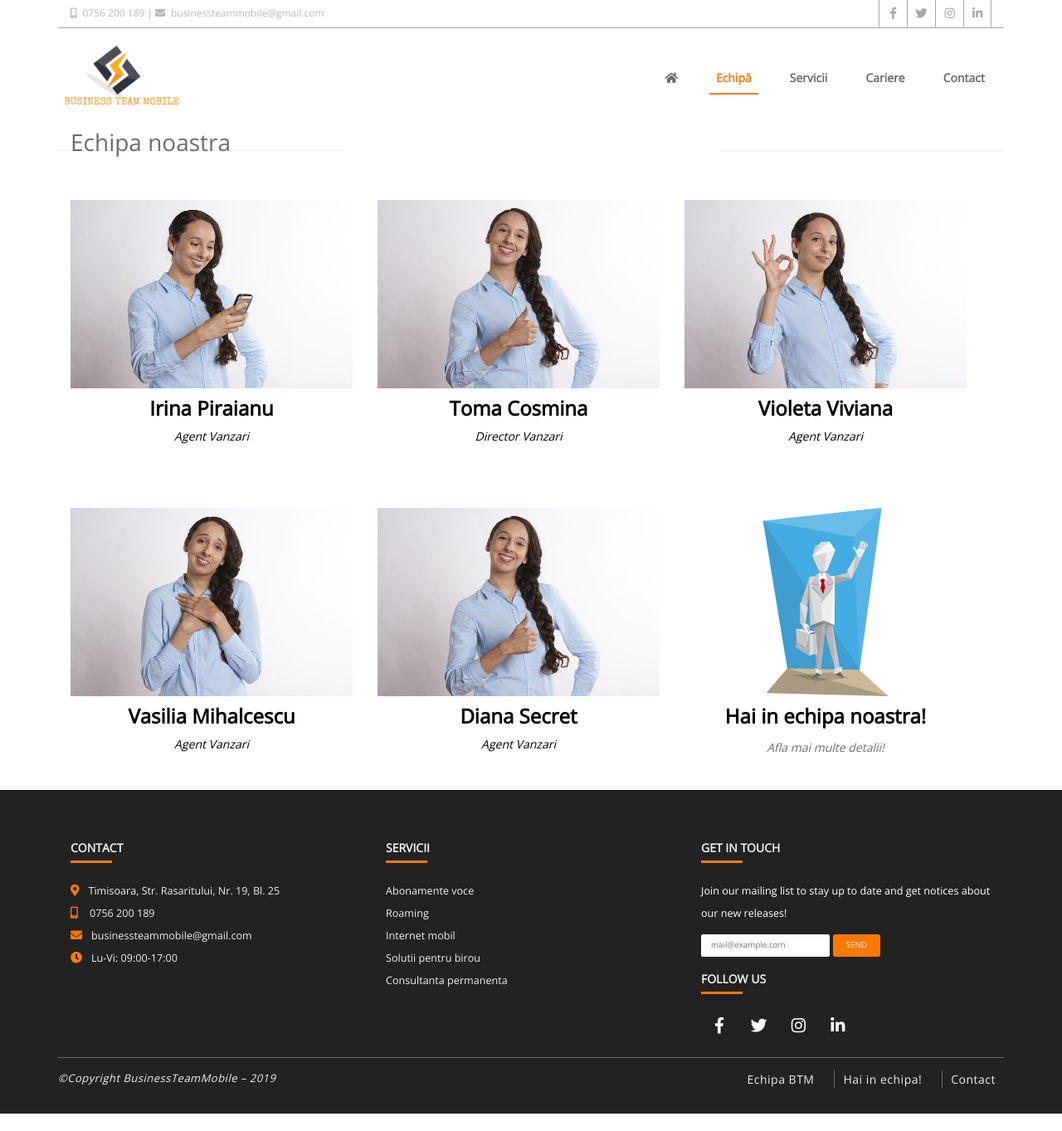
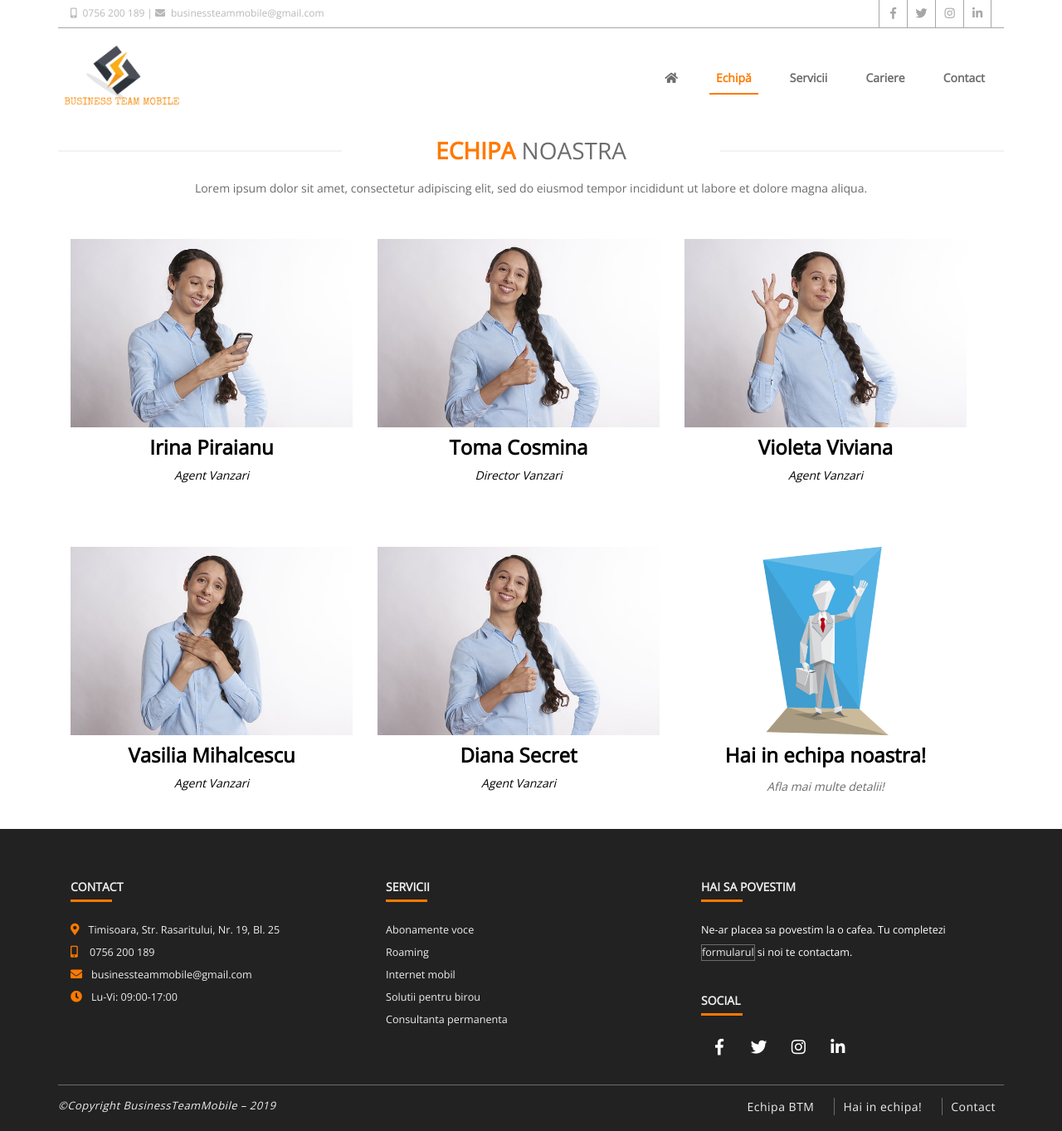
Before and after one commit to StefanDiana/BusinessTeamMobile, a plain HTML site: page echipa.html in a window 1280 px wide. Shown: the whole page at 83% size. Before the commit the page ends 1342 px from the top, so only its background shows below. Drawn offline with nearby package versions, Linux system fonts and the light colour scheme.

Commit message:
code review improvements, edited footer section

```diff
--- a/echipa.html
+++ b/echipa.html
@@ -68,46 +68,50 @@
       <div class="container team">
         <div class="row title_container">
           <div class="col-md-12 section_header">
-            <h1>Echipa noastra</h1>
+            <h1><span>Echipa</span> noastra</h1>
+          </div>
+          <div class="col-md-12">
+            <p>Lorem ipsum dolor sit amet, consectetur adipiscing elit, sed do eiusmod tempor incididunt ut labore et dolore magna aliqua.</p>
           </div>
         </div>
+
         <div class="row background_container">
-          <div class="col-lg-4 col-md-4 col-sm-2 col-xs-12 bulb">
+          <div class="col-lg-4 col-md-4 col-sm-6 col-xs-12 member_card">
             <img src="images/p1.jpg" onmouseover="this.src='images/q1.jpg'" onmouseout="this.src='images/p1.jpg'" alt="">
             <div class="body_card">
               <h5 class="title_card">Irina Piraianu</h5>
               <p class="text_card">Agent Vanzari</p>
             </div>
           </div>
-          <div class="col-lg-4 col-md-4 col-sm-2 col-xs-12 bulb">
+          <div class="col-lg-4 col-md-4 col-sm-6 col-xs-12 member_card">
             <img src="images/p5.jpg" onmouseover="this.src='images/q5.jpg'" onmouseout="this.src='images/p5.jpg'" alt="">
             <div class="body_card">
               <h5 class="title_card">Toma Cosmina</h5>
               <p class="text_card">Director Vanzari</p>
             </div>
           </div>
-          <div class="col-lg-4 col-md-4 col-sm-2 col-xs-12 bulb">
+          <div class="col-lg-4 col-md-4 col-sm-6 col-xs-12 member_card">
             <img src="images/p3.jpg" onmouseover="this.src='images/q3.jpg'" onmouseout="this.src='images/p3.jpg'" alt="">
             <div class="body_card">
               <h5 class="title_card">Violeta Viviana</h5>
               <p class="text-card">Agent Vanzari</p>
             </div>
           </div>
-          <div class="col-lg-4 col-md-4 col-sm-2 col-xs-12 bulb">
+          <div class="col-lg-4 col-md-4 col-sm-6 col-xs-12 member_card">
             <img src="images/p4.jpg" onmouseover="this.src='images/q4.jpg'" onmouseout="this.src='images/p4.jpg'" alt="">
             <div class="body_card">
               <h5 class="title_card">Vasilia Mihalcescu</h5>
               <p class="text_card">Agent Vanzari</p>
             </div>
           </div>
-          <div class="col-lg-4 col-md-4 col-sm-2 col-xs-12 bulb">
+          <div class="col-lg-4 col-md-4 col-sm-6 col-xs-12 member_card">
             <img src="images/p5.jpg" onmouseover="this.src='images/q5.jpg'" onmouseout="this.src='images/p5.jpg'" alt="">
             <div class="body_card">
               <h5 class="title_card">Diana Secret</h5>
               <p class="text_card">Agent Vanzari</p>
             </div>
           </div>
-          <div class="col-lg-4 col-md-4 col-sm-2 col-xs-12 bulb">
+          <div class="col-lg-4 col-md-4 col-sm-6 col-xs-12 member_card">
             <a href="cariere.html">
               <img src="images/p6.png" onmouseover="this.src='images/q6.png'" onmouseout="this.src='images/p6.png'" alt="">
               <div class="body_card">
@@ -150,17 +154,13 @@
               </div>
             </div>
             <div class="col-sm-12 col-md-4">
-              <div class="footer_sub_soc">
-                <div class="footer_mail_subscribe">
-                  <h4 class="footer_title">Get in touch<span class="head_line"></span></h4>
-                  <p>Join our mailing list to stay up to date and get notices about our new releases!</p>
-                  <form class="subscribe">
-                    <input type="text" placeholder="mail@example.com">
-                    <input type="submit" class="main_button" value="send">
-                  </form>
+              <div class="footer_social">
+                <div class="footer_lets_chat">
+                  <h4 class="footer_title">Hai sa povestim<span class="head_line"></span></h4>
+                  <p>Ne-ar placea sa povestim la o cafea. Tu completezi <a href="contact.html">formularul</a> si noi te contactam.</p>
                 </div>
                 <div class="footer_social_icons">
-                  <h4 class="footer_title">Follow Us<span class="head_line"></span></h4>
+                  <h4 class="footer_title">Social<span class="head_line"></span></h4>
                   <ul class="social-list">
                     <li><a href="#"><i class="fab fa-facebook-f"></i></a></li>
                     <li><a href="#"><i class="fab fa-twitter"></i></a></li>
--- a/sass/common.scss
+++ b/sass/common.scss
@@ -3,6 +3,21 @@
 
 body {
   font-family: $font-family-base;
+}
+
+h1 {
+  text: {
+    align: center;
+    transform: uppercase;
+  }
+  font-size: 2em;
+  position: relative;
+  color: $grey;
+  padding-top: 10px;
+  span {
+    font-weight: bold;
+    color: $orange;
+  }
 }
 
 .more-link {
@@ -16,18 +31,7 @@ body {
   text-decoration: none;
 }
 
-.section_header:before {
-  content: "";
-  position: absolute;
-  width: 30%;
-  height: 1px;
-  background-color: $light-color;
-  box-shadow: 0px 1px 0px $bg-color;
-  top: 50%;
-  left: 0;
-  z-index:0;
-}
-.section_header:after {
+.section_header:before, .section_header:after {
   content: "";
   position: absolute;
   width: 30%;
@@ -35,6 +39,12 @@ body {
   background-color: $light-color;
   box-shadow: 0px 1px 0px $bg-color;
   top: 50%;
-  right: 0;
   z-index:0;
 }
+
+.section_header:before{
+  left: 0;
+}
+.section_header:after {
+  right: 0;
+}
--- a/sass/despre.scss
+++ b/sass/despre.scss
@@ -84,15 +84,6 @@ section {
       text-align: center;
       position: relative;
       margin-bottom: 2em;
-      color: $grey;
-      h1 {
-        text-transform: uppercase;
-        font-size: 2em;
-        span {
-          font-weight: bold;
-          color: $orange;
-        }
-      }
     }
 
     .service_list {
--- a/sass/echipa.scss
+++ b/sass/echipa.scss
@@ -18,19 +18,12 @@ body {
 
 
 // Team Section
-.team {
-  .title_container {
-    h1 {
-      text {
-        align: center;
-        transform: uppercase;
-      }
-      position: relative;
-      color: #6c6c6c;
-      font-size: 2em;
-      padding-bottom: 10px;
-    }
-  }
+
+.title_container p {
+  color: $grey;
+  text-align: center;
+  margin-top: 10px;
+}
 
   .background_container {
     background:{
@@ -41,7 +34,7 @@ body {
     height: 100%;
     width: 100%;
     text-align: center;
-    .bulb {
+    .member_card {
       margin: 25px auto;
       img {
         width: 100%;
@@ -81,5 +74,4 @@ body {
 
     }
   }
-}
 /////////////////////////////////
--- a/sass/footer.scss
+++ b/sass/footer.scss
@@ -67,46 +67,28 @@
     }
   }
 
-  .footer_sub_soc{
-    text-decoration: none;
-    .footer_mail_subscribe{
+  .footer_social {
+    .footer_lets_chat {
       p {
         margin: 0;
         font-size: 0.9em;
         font-weight: 400;
         line-height: 27px;
-      }
-      .subscribe {
-        margin-top: 0.9em;
-        margin-bottom: 1.2em;
-        input[type="text"] {
-          color: $grey;
-          font-size: 0.7em;
-          padding: 6px 12px;
-          border: none;
-          background: $bg-color;
-          border-radius: 2px;
-          outline: none;
+        a{
+          color: $footer-color;
+          padding-bottom: 1px;
+          border: 1px solid $grey;
         }
-        input[type="submit"] {
+        a:hover {
+          text-decoration: none;
           background-color: $orange;
           border: none;
-          display: inline-block;
-          color: $bg-color;
-          font-size: 0.7em;
-          font-weight: 500;
-          text-transform: uppercase;
-          padding: 6px 16px;
-          border-radius: 3px;
-        }
-        input[type="submit"]:hover{
-          background-color: $bg-color;
-          color: $orange;
-          transition: all 0.2s ease-in-out;
         }
       }
     }
+
     .footer_social_icons{
+      margin-top: 35px;
       .social-list {
         list-style: none;
         padding: 0;
```
Also changed, not shown: despre.html (+5 -9 lines), stylesheets/common.css, stylesheets/despre.css, stylesheets/echipa.css, stylesheets/footer.css.
